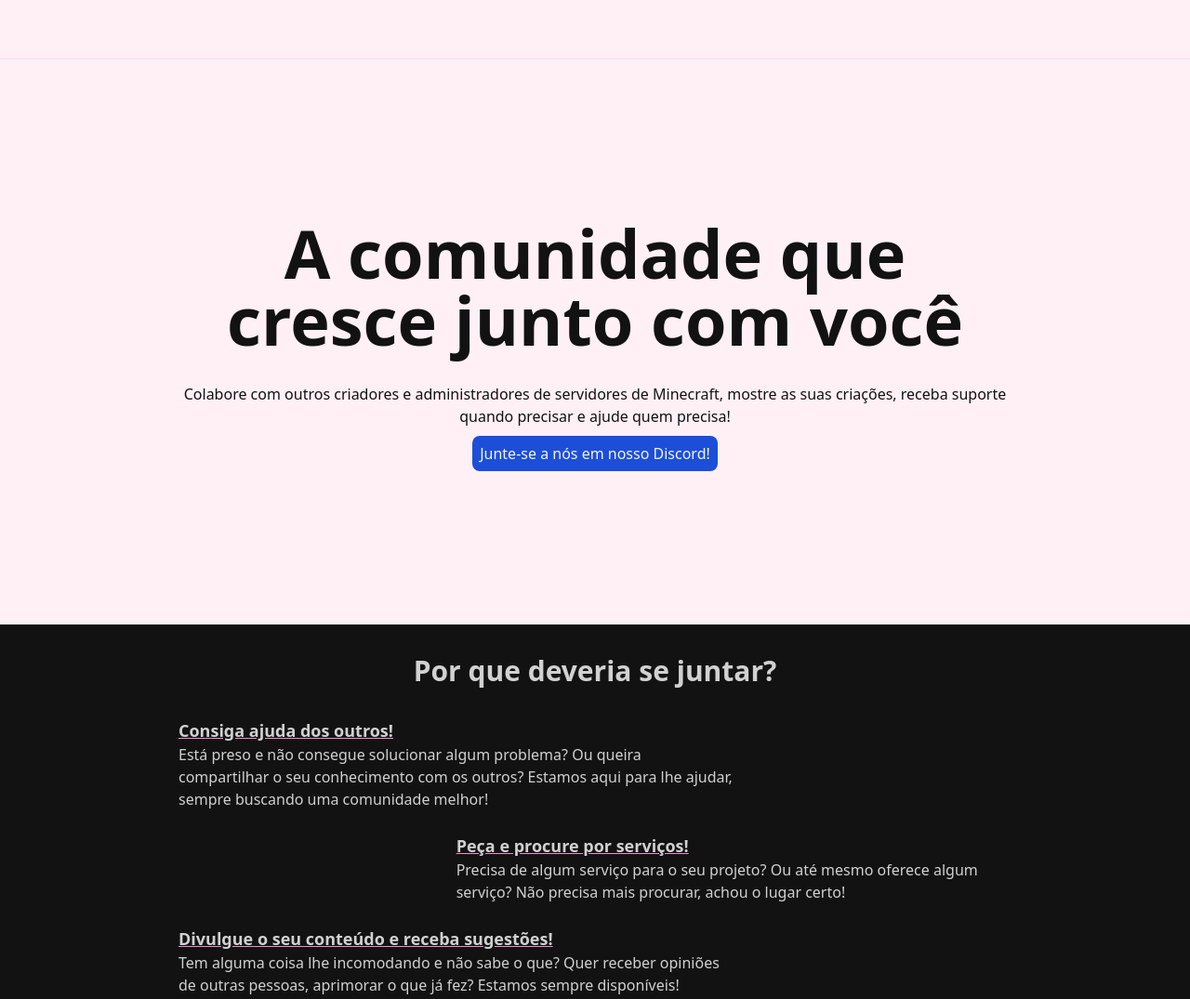
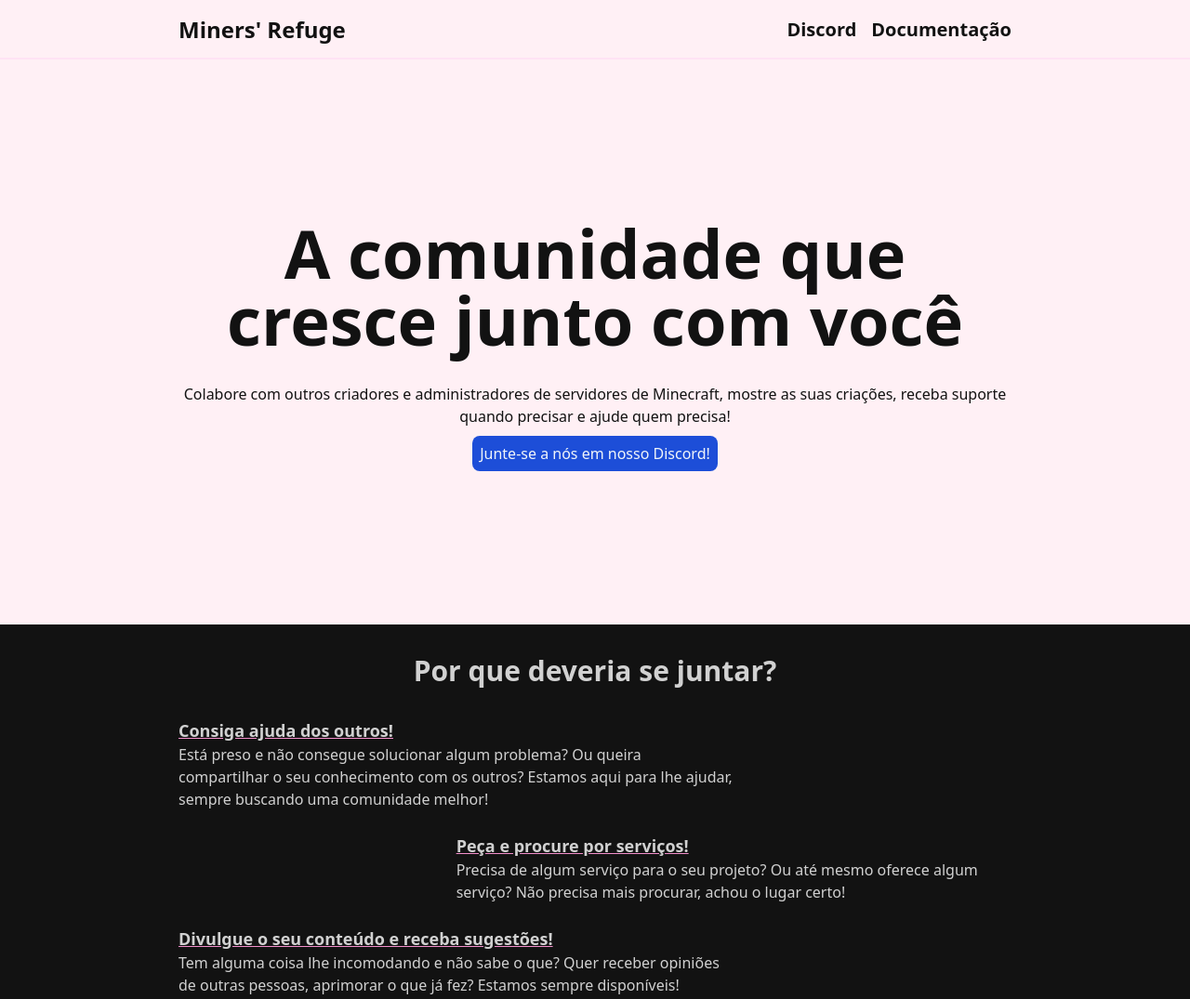
Before and after one commit to MinersRefuge/website, a website: page index.html in a window 1280 px wide. Shown: the top 1075 px of the page at 93% size. Drawn offline with Linux system fonts and the light colour scheme; a web font is replaced by a local one.

Commit message:
Adição navbar

```diff
--- a/index.html
+++ b/index.html
@@ -11,8 +11,14 @@
     <div class="bg-secondary">
         <!-- Navbar -->
         <div class="h-16 border-primary border-b-2">
-            <div class="max-w-4xl">
-
+            <div class="max-w-4xl mx-auto text-surface">
+                <div class="flex items-center">
+                    <h1 class="font-bold text-2xl">Miners' Refuge</h1>
+                    <div class="ml-auto flex items-center h-16 space-x-4">
+                        <a class="hover:text-tertiary font-bold text-xl" href="https://dc.minersrefuge.com.br">Discord</a>
+                        <a class="hover:text-tertiary font-bold text-xl" href="https://docs.minersrefuge.com.br">Documentação</a>
+                    </div>
+                </div>
             </div>
         </div>
         <!-- End Navbar -->
```
Also changed, not shown: css/style.css.
